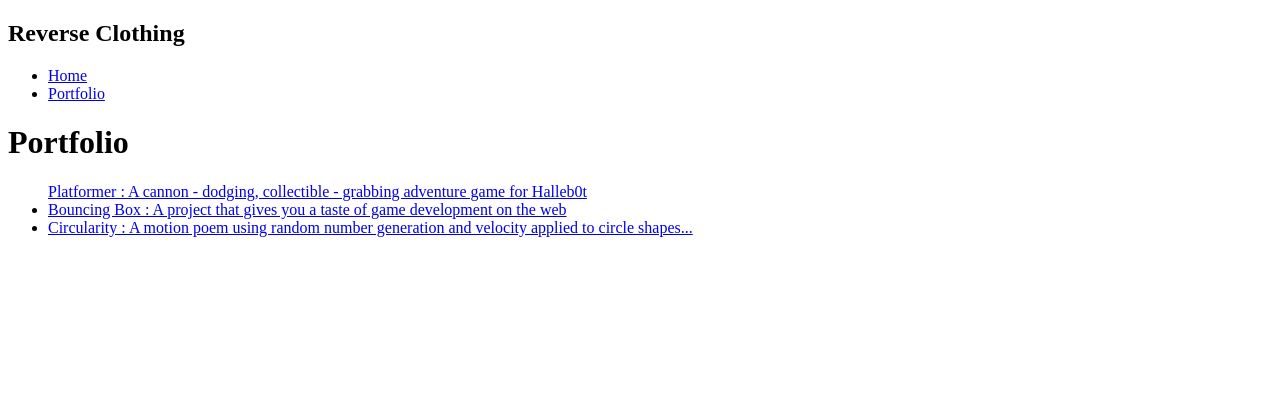
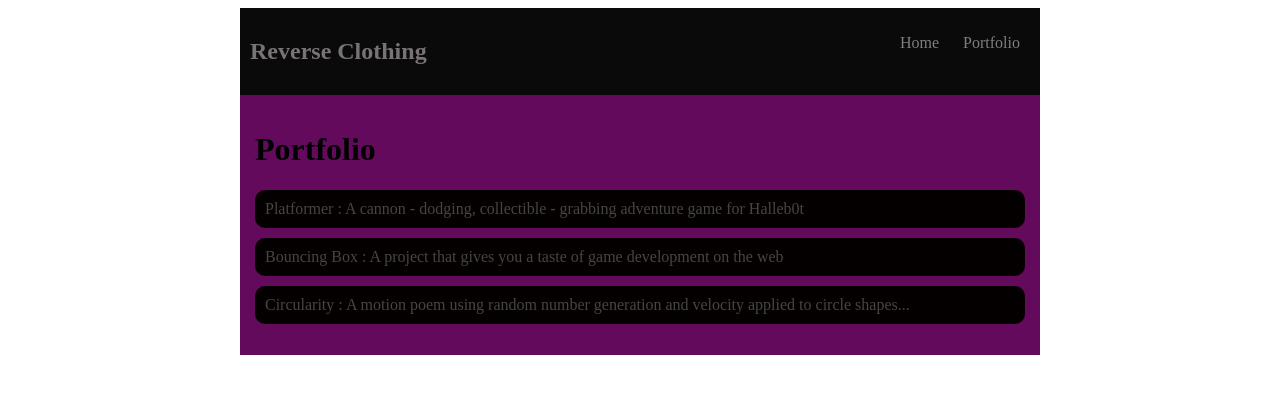
Before and after one commit to JaseSmoot/JaseSmoot.github.io, a plain HTML site: page portfolio.html in a window 1280 px wide. Drawn offline with Linux system fonts and the light colour scheme.

Commit message:
add portfolio.html file

```diff
--- a/portfolio.html
+++ b/portfolio.html
@@ -3,6 +3,92 @@
 
 <head>
     <title>Reverse Clothing</title>
+    <style>
+        <style type="text/css">body {
+            background: rgb(125, 198, 205);
+            color: purple(45, 45, 45);
+            padding: 10px;
+            font-family: cursive;
+        }
+
+        header {
+            font-size: 1.5em;
+            font-weight: bold;
+        }
+
+        #all-contents {
+            max-width: 800px;
+            margin: auto;
+        }
+
+        /* navigation menu */
+        nav {
+            background: rgb(10, 10, 10);
+            margin: 0 auto;
+            display: flex;
+            padding: 10px;
+        }
+
+        h1 {
+            display: flex;
+            align-items: center;
+            color: rgb(121, 116, 116);
+            flex: 1;
+        }
+
+        #nav-ul {
+            list-style-image: none;
+        }
+
+        .nav-li {
+            display: inline-block;
+            padding: 0 10px;
+        }
+
+        .nav-a {
+            text-decoration: none;
+            color: rgb(129, 126, 126);
+        }
+
+        /* main container area beneath menu */
+        main {
+            background: rgb(100, 10, 93);
+            display: flex;
+        }
+
+        .content {
+            flex: 1;
+            padding: 15px;
+        }
+          /* portfolio styles */
+            .content h1 {
+                color: black;
+            }
+
+            #portfolio {
+                list-style-type: none;
+                padding-left: 0;
+            }
+
+            #portfolio li {
+                background: rgb(5, 0, 0);
+                padding: 10px;
+                border-radius: 10px;
+                margin-bottom: 10px;
+            }
+
+            #portfolio li:hover {
+                background: rgb(128, 126, 126);
+            }
+
+            #portfolio a {
+                text-decoration: none;
+                color: #454545;
+            }
+
+    </style>
+
+
 </head>
 
 <body>
@@ -22,10 +108,13 @@
             <div class="content">
                 <h1>Portfolio</h1>
                 <ul id="portfolio">
-                </ul<li><a href="projects/platformer/">Platformer : A cannon - dodging, collectible - grabbing adventure game for Halleb0t</a></li>
-                <li><a href="projects/bouncing-box/">Bouncing Box : A project that gives you a taste of game development on the web </a></li>
-                <li><a href="projects/circularity/">Circularity : A motion poem using random number generation and velocity applied to circle shapes...</a></li>
-
+                    <li><a href="projects/platformer/">Platformer : A cannon - dodging, collectible - grabbing adventure
+                            game for Halleb0t</a></li>
+                    <li><a href="projects/bouncing-box/">Bouncing Box : A project that gives you a taste of game
+                            development on the web </a></li>
+                    <li><a href="projects/circularity/">Circularity : A motion poem using random number generation and
+                            velocity applied to circle shapes...</a></li>
+                </ul>
             </div>
         </main>
     </div>
```
Also changed, not shown: projects/platformer/js/init/platform.js (+5 -4 lines).
